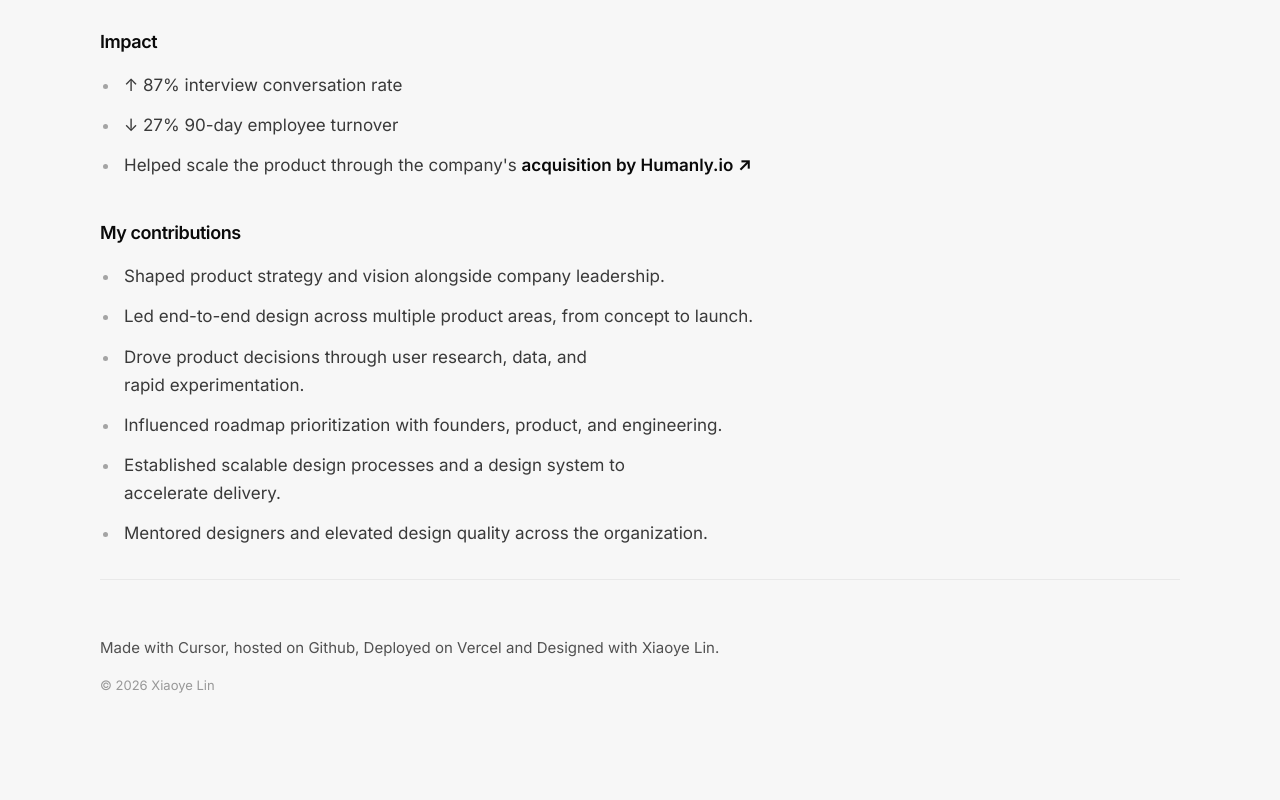
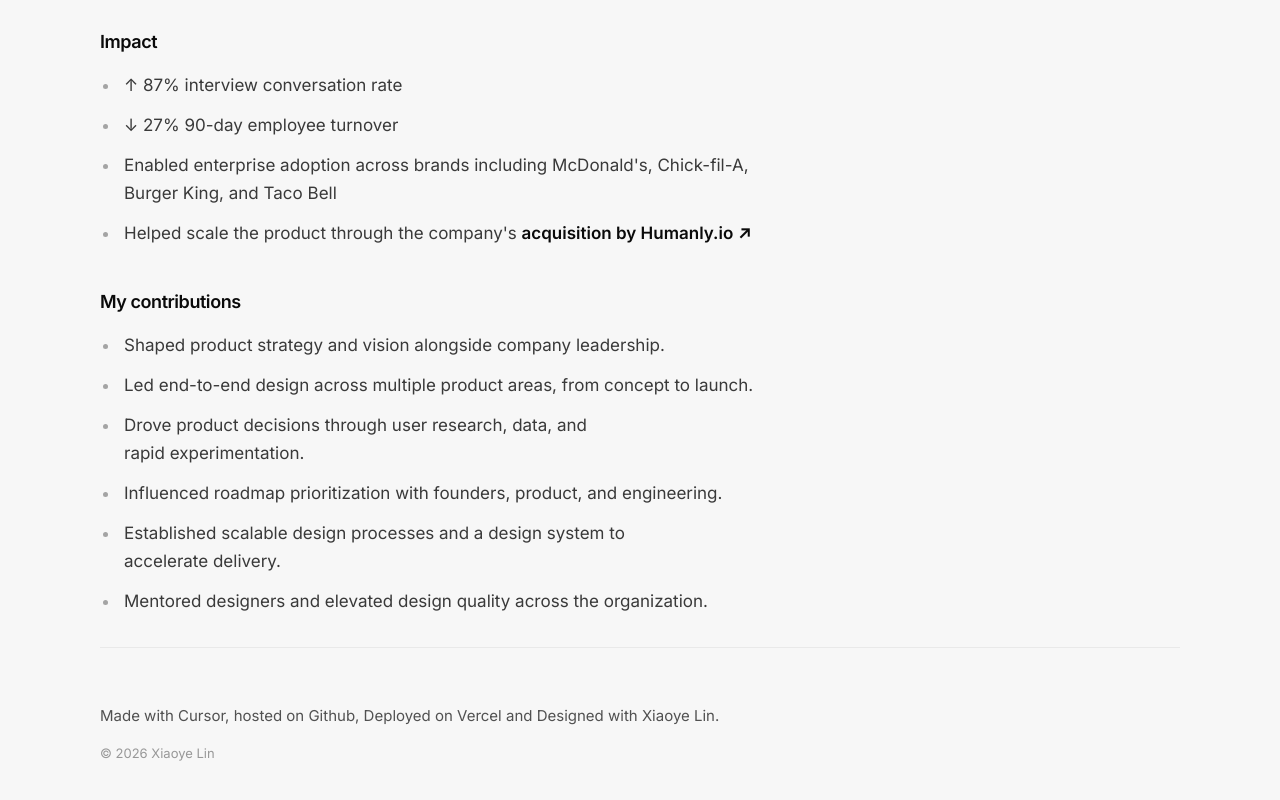
Before and after one commit to fermaigh/site2026, a Next.js app: page /work/hiring-app in a window 1280 px wide. Shown: the part 1261-2061 px from the top of the page. Before the commit the page ends 2037 px from the top, so only its background shows below. Built offline with nearby package versions, Linux system fonts and the light colour scheme.

Commit message:
feat: add enterprise adoption Impact bullet for Hiring app
Insert a third Impact point covering enterprise brand adoption before
the Humanly acquisition line.

Co-authored-by: Xiaoye Lin <fermaigh@users.noreply.github.com>

```diff
--- a/data/projects.ts
+++ b/data/projects.ts
@@ -83,6 +83,7 @@ export const projects: Project[] = [
               bullets: [
                 "↑ 87% interview conversation rate",
                 "↓ 27% 90-day employee turnover",
+                "Enabled enterprise adoption across brands including McDonald's, Chick-fil-A, Burger King, and Taco Bell",
                 {
                   parts: [
                     "Helped scale the product through the company's ",
```
